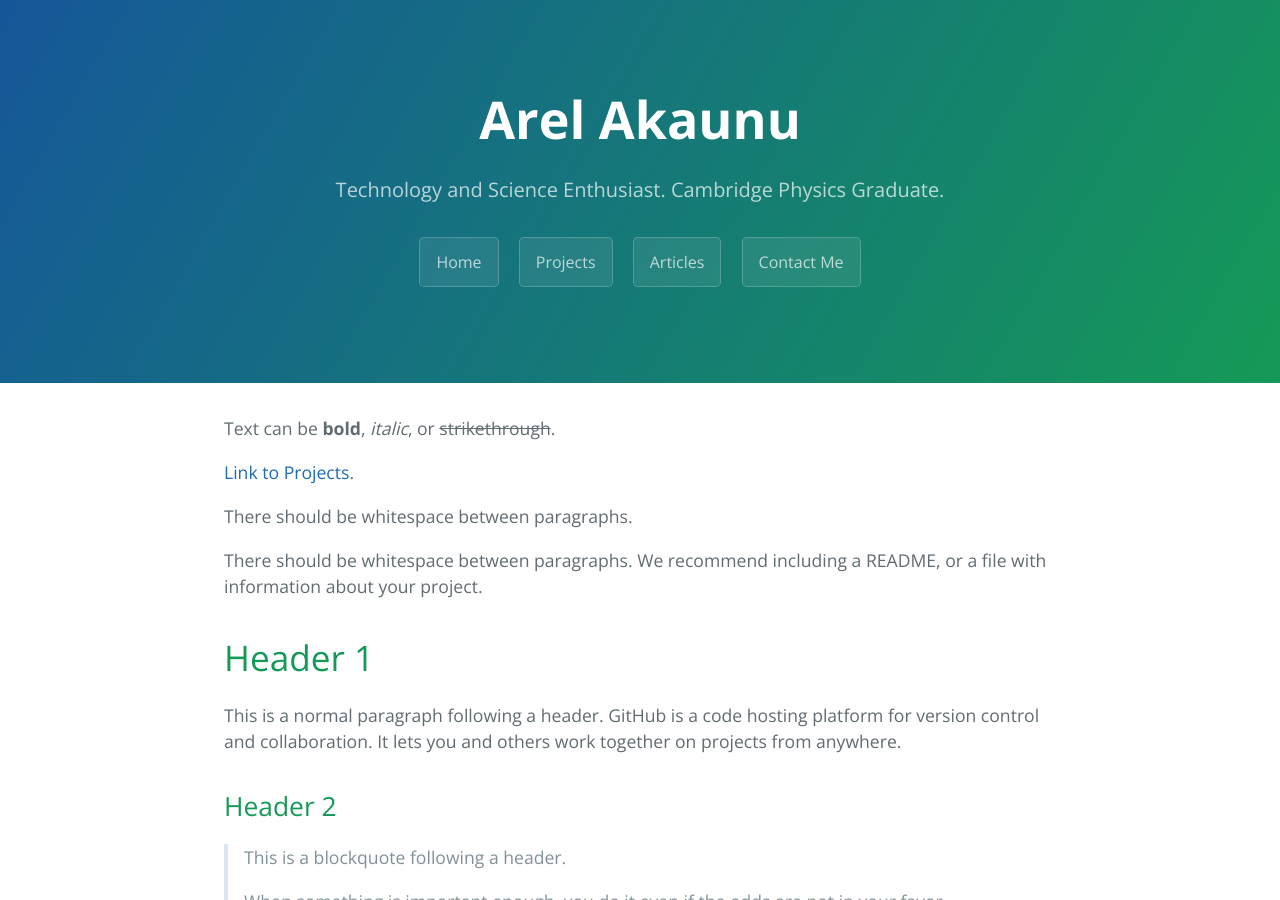
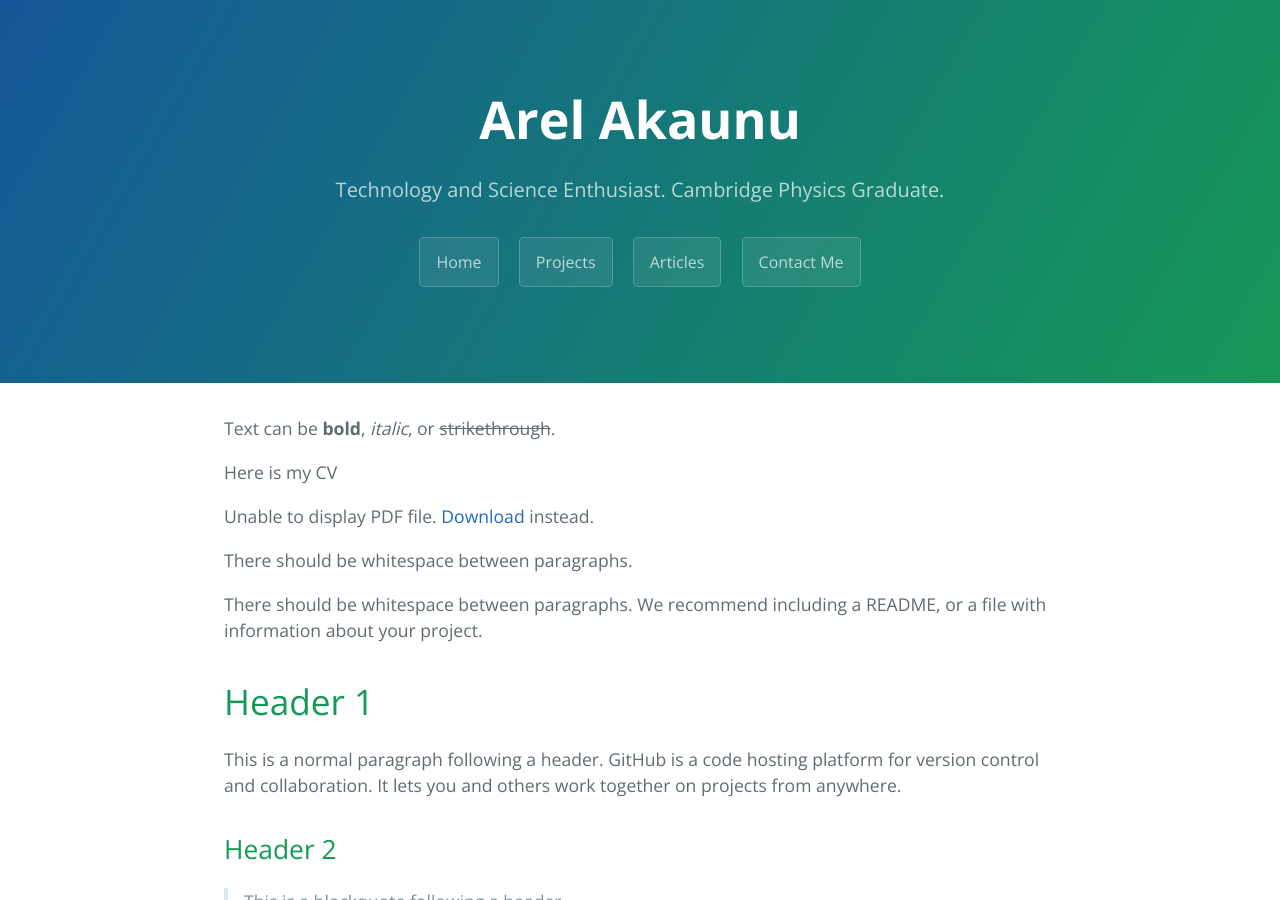
Before and after one commit to arelakaunu/arelakaunu.github.io, a Jekyll site: the page built from index.md, in a window 1280 px wide and 900 px high. Built offline with Jekyll 4.4.1, drawn with Linux system fonts in a browser that asks for light colours.

Commit message:
Update index.md

```diff
--- a/index.md
+++ b/index.md
@@ -4,7 +4,11 @@ layout: default
 
 Text can be **bold**, _italic_, or ~~strikethrough~~.
 
-[Link to Projects](./projects).
+Here is my CV
+
+<object data="arel-akaunu-cv.pdf" type="application/pdf" width="100%" height="500px">
+  <p>Unable to display PDF file. <a href="arel-akaunu-cv.pdf">Download</a> instead.</p>
+</object>
 
 There should be whitespace between paragraphs.
 
```
